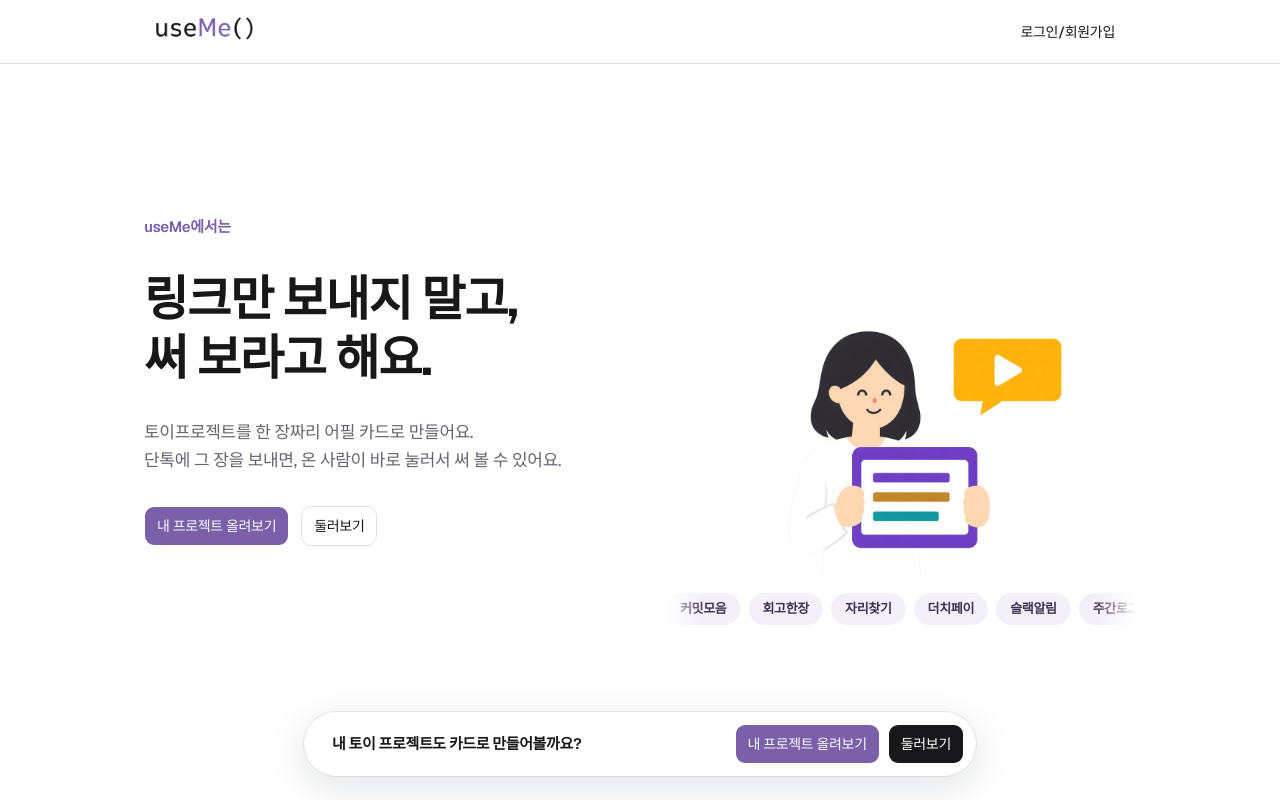
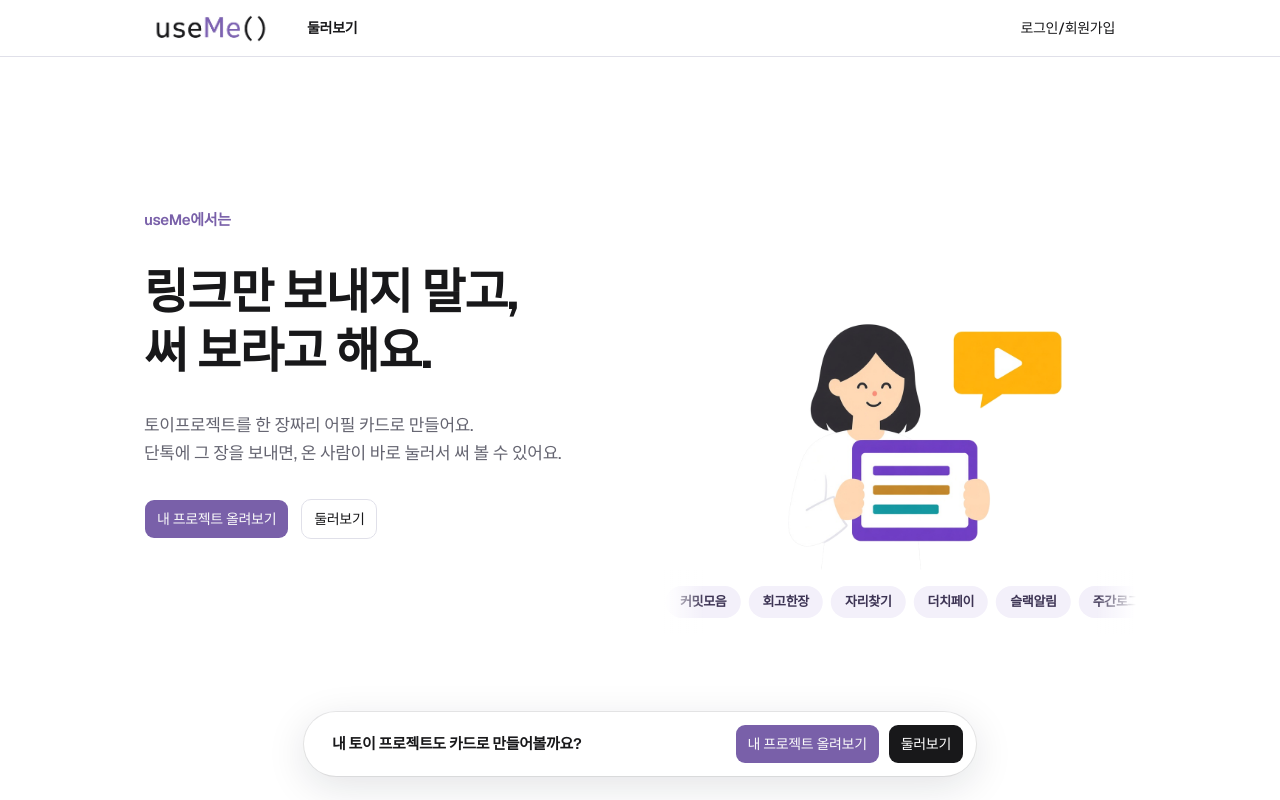
Before and after one commit to Kbomi16/useme, a Next.js app in the folder apps/web/: page / in a window 1280 px wide. Shown: the top 800 px of the page. Built offline with nearby package versions, Linux system fonts and the light colour scheme; no server answers; a web font is replaced by a local one.

Commit message:
✨ feat: 레이아웃 개선 및 AppFooter 추가
- RootLayout에 AppFooter 컴포넌트를 추가하여 페이지 하단에 고정된 푸터 제공
- AppHeader 컴포넌트의 구조 및 스타일 개선, 탐색 링크 추가

```diff
--- a/apps/web/app/layout.tsx
+++ b/apps/web/app/layout.tsx
@@ -5,6 +5,7 @@
 
 import { Toaster } from "@workspace/ui/components/sonner"
 
+import AppFooter from "@/components/common/AppFooter"
 import AppHeader from "@/components/common/AppHeader"
 import Providers from "@/components/common/Providers"
 import ThemeProvider from "@/components/common/ThemeProvider"
@@ -43,6 +44,7 @@
             <div className="flex min-h-svh flex-col">
               <AppHeader />
               {children}
+              <AppFooter />
             </div>
             <Toaster position="top-center" />
           </Providers>
--- /dev/null
+++ b/apps/web/components/common/AppFooter.tsx
@@ -0,0 +1,54 @@
+import Link from "next/link"
+
+const GITHUB_PROFILE_URL = "https://github.com/Kbomi16"
+
+function FooterGitHubIcon() {
+  return (
+    <svg
+      className="size-3.5 shrink-0"
+      viewBox="0 0 24 24"
+      fill="currentColor"
+      aria-hidden
+    >
+      <path d="M12 .297c-6.63 0-12 5.373-12 12 0 5.303 3.438 9.8 8.205 11.385.6.113.82-.258.82-.577 0-.285-.01-1.04-.015-2.04-3.338.724-4.042-1.61-4.042-1.61C4.422 18.07 3.633 17.7 3.633 17.7c-1.087-.744.084-.729.084-.729 1.205.084 1.838 1.236 1.838 1.236 1.07 1.835 2.809 1.305 3.495.998.108-.776.417-1.305.76-1.605-2.665-.3-5.466-1.332-5.466-5.93 0-1.31.465-2.38 1.235-3.22-.135-.303-.54-1.523.105-3.176 0 0 1.005-.322 3.3 1.23.96-.267 1.98-.399 3-.405 1.02.006 2.04.138 3 .405 2.28-1.552 3.285-1.23 3.285-1.23.645 1.653.24 2.873.12 3.176.765.84 1.23 1.91 1.23 3.22 0 4.61-2.805 5.625-5.475 5.92.42.36.81 1.096.81 2.22 0 1.606-.015 2.896-.015 3.286 0 .315.21.69.825.57C20.565 22.092 24 17.592 24 12.297c0-6.627-5.373-12-12-12" />
+    </svg>
+  )
+}
+
+export default function AppFooter() {
+  const year = new Date().getFullYear()
+
+  return (
+    <footer className="mt-auto border-t">
+      <div className="mx-auto flex w-full max-w-5xl flex-col gap-3 px-6 py-6 text-xs text-muted-foreground sm:flex-row sm:items-center sm:justify-between">
+        <p>© {year} useMe. All rights reserved.</p>
+
+        <nav
+          aria-label="푸터"
+          className="flex flex-wrap items-center gap-x-4 gap-y-1"
+        >
+          <Link href="/" className="transition-colors hover:text-foreground">
+            서비스 소개
+          </Link>
+          <Link
+            href="/discover"
+            className="transition-colors hover:text-foreground"
+          >
+            둘러보기
+          </Link>
+        </nav>
+
+        <a
+          href={GITHUB_PROFILE_URL}
+          target="_blank"
+          rel="noopener noreferrer"
+          className="inline-flex w-fit items-center gap-1.5 transition-colors hover:text-foreground"
+        >
+          <FooterGitHubIcon />
+          <span>Kbomi16</span>
+          <span className="sr-only">(GitHub, 새 탭)</span>
+        </a>
+      </div>
+    </footer>
+  )
+}
--- a/apps/web/components/common/AppHeader.tsx
+++ b/apps/web/components/common/AppHeader.tsx
@@ -1,7 +1,10 @@
 import Link from "next/link"
 
+import { buttonVariants } from "@workspace/ui/components/button"
+import { cn } from "@workspace/ui/lib/utils"
+
+import AppHeaderAuth from "@/components/common/AppHeaderAuth"
 import Logo from "@/components/common/Logo"
-import AppHeaderAuth from "@/components/common/AppHeaderAuth"
 import { getAuthUser } from "@/libs/auth/getAuthUser"
 
 export default async function AppHeader() {
@@ -9,11 +12,28 @@
 
   return (
     <header className="bg-background/80 sticky top-0 z-40 border-b backdrop-blur-md">
-      <div className="mx-auto flex w-full max-w-5xl items-center justify-between gap-4 px-6 py-3">
-        <Link href="/" aria-label="useMe 홈">
-          <Logo alt="" />
-        </Link>
-        <nav className="flex items-center gap-1">
+      <div className="mx-auto flex h-14 w-full max-w-5xl items-center justify-between gap-6 px-6">
+        <div className="flex min-w-0 items-center gap-6">
+          <Link
+            href="/discover"
+            aria-label="useMe 둘러보기"
+            className="inline-flex shrink-0 items-center rounded-md focus-visible:outline-none focus-visible:ring-3 focus-visible:ring-ring/50"
+          >
+            <Logo alt="" className="h-9" />
+          </Link>
+          <nav className="flex items-center gap-1">
+            <Link
+              href="/discover"
+              className={cn(
+                buttonVariants({ variant: "ghost" }),
+                "h-9 px-3 font-bold",
+              )}
+            >
+              둘러보기
+            </Link>
+          </nav>
+        </div>
+        <nav className="flex shrink-0 items-center">
           <AppHeaderAuth user={user} />
         </nav>
       </div>
```
